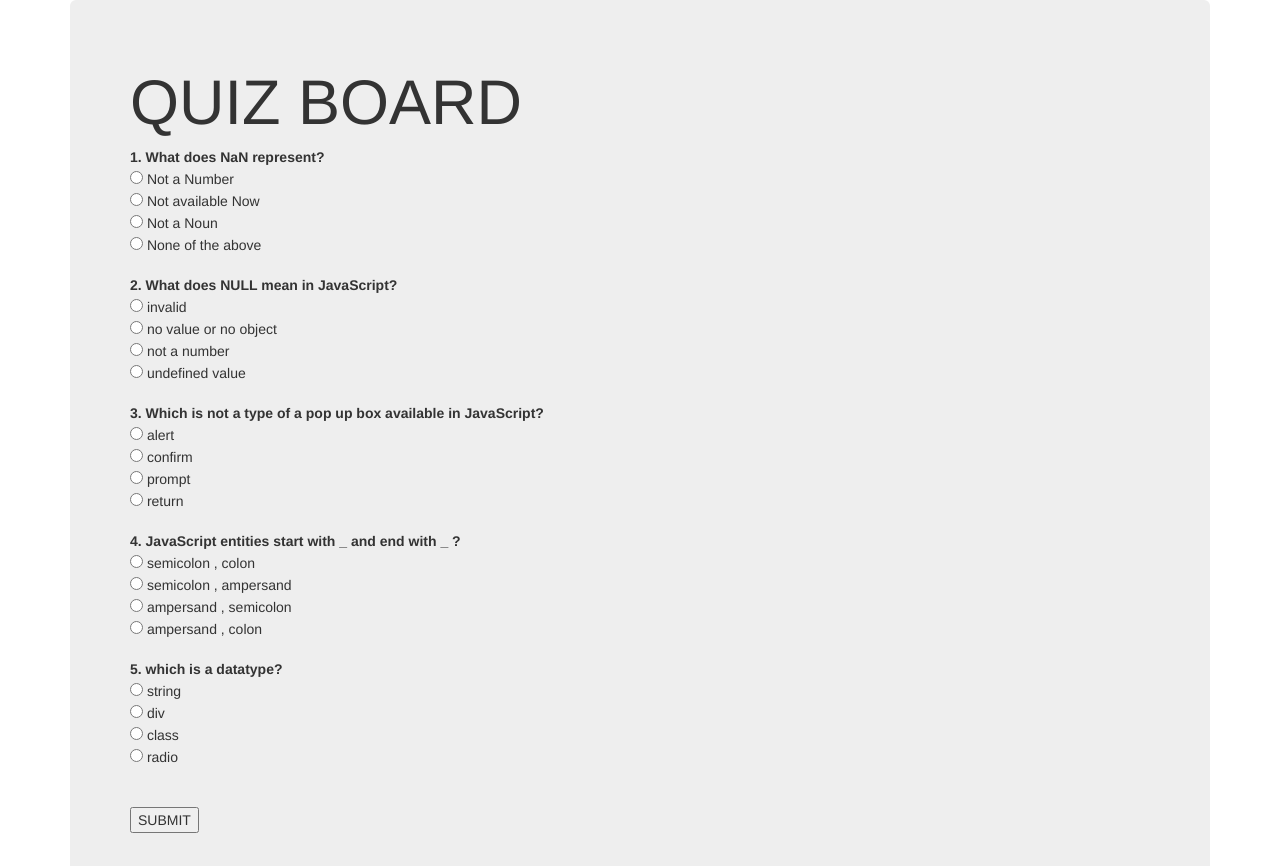
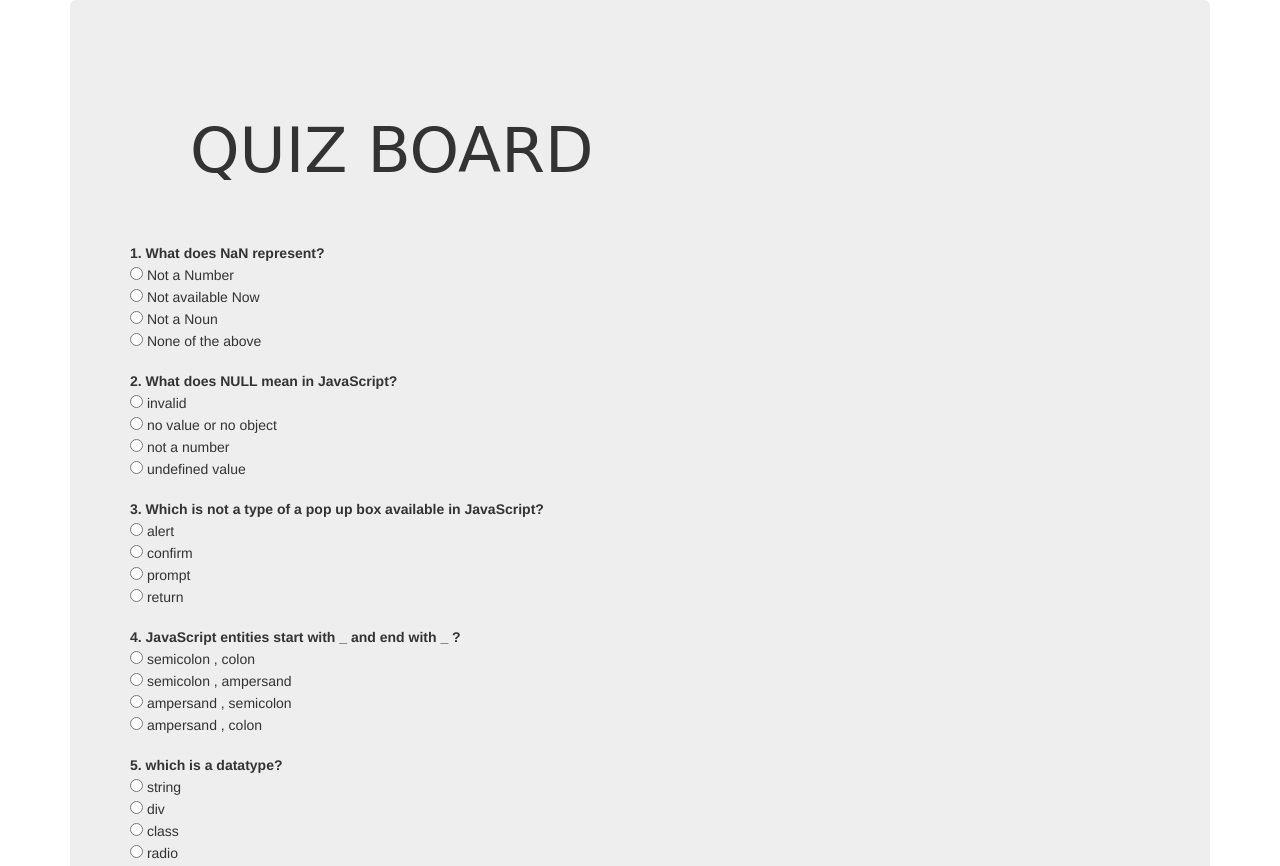
Before and after one commit to wairimukuria/Quiz-board, a plain HTML site: page index.html in a window 1280 px wide. Shown: the top 866 px of the page. Drawn offline with nearby package versions, Linux system fonts and the light colour scheme.

Commit message:
made changes to the styles file

```diff
--- a/css/styles.css
+++ b/css/styles.css
@@ -1,5 +1,8 @@
 h1{
-  align-content: center;
+  padding: inherit;
+  color: 10000;
+  font-family: cursive;
+  font-size: 50px;
 }
 
 #question{
@@ -9,3 +12,11 @@ h1{
 #answer{
   color: red;
 }
+
+/* #questionOne{
+color: darkgrey;
+}
+
+#questionTwo{
+  color: lightgrey
+} */
```
